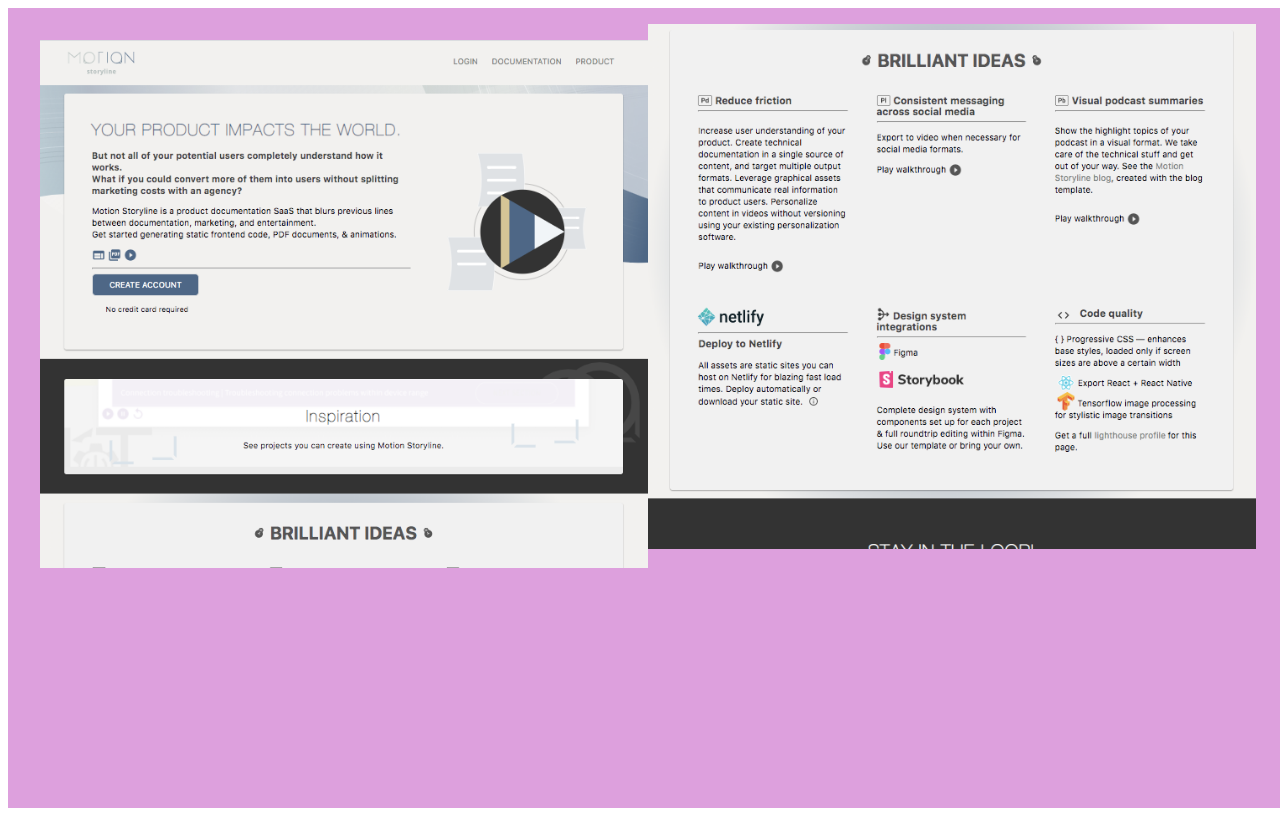
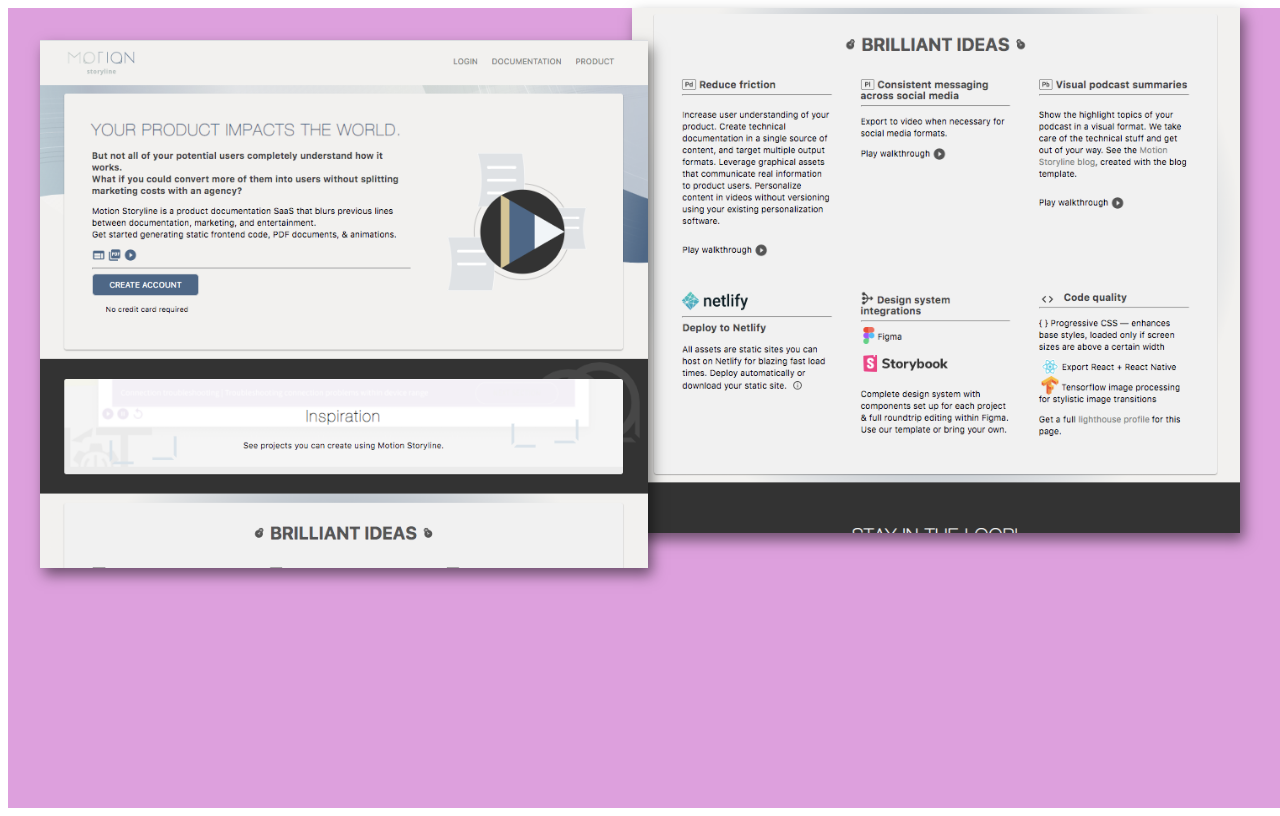
Before and after one commit to ebenryanmallory/MoSt-presentation-image-compositor, a website: page public/composite-image-template/index.html in a window 1280 px wide. Drawn offline with Linux system fonts and the light colour scheme.

Commit message:
added basic shadows

```diff
--- a/public/composite-image-template/index.html
+++ b/public/composite-image-template/index.html
@@ -2,21 +2,14 @@
 
 <head>
     <link rel="stylesheet" href="../css/style.css">
-    <style>
-        .background {
-            background: plum;
-            width: 100vw;
-            height: 100vh;
-        }
-    </style>
 </head>
 
 <div class="background ex2">
     <div class="parent">
         <div class="ex8">
             <div class="parent">
-                <img class="card" src="../images/upper.png" />
-                <img class="card" style="margin-top: -1rem;" src="../images/lower.png" />
+                <img class="card shadow" style="margin-right: -1rem; z-index: 10" src="../images/upper.png" />
+                <img class="card shadow" style="margin-top: -2rem; margin-left: -1rem;" src="../images/lower.png" />
             </div>
         </div>
     </div>
--- a/public/css/style.css
+++ b/public/css/style.css
@@ -124,3 +124,13 @@
     right: 0;
     left: 0;
 }
+.background {
+    background: plum;
+    width: 100vw;
+    height: 100vh;
+}
+.shadow {
+    -webkit-box-shadow: 4px 7px 13px 0px rgba(0,0,0,0.5);
+-moz-box-shadow: 4px 7px 13px 0px rgba(0,0,0,0.5);
+box-shadow: 4px 7px 13px 0px rgba(0,0,0,0.5);
+}
```
Also changed, not shown: public/temp/result.png. Lines whose indentation alone changed are shown as unchanged.
